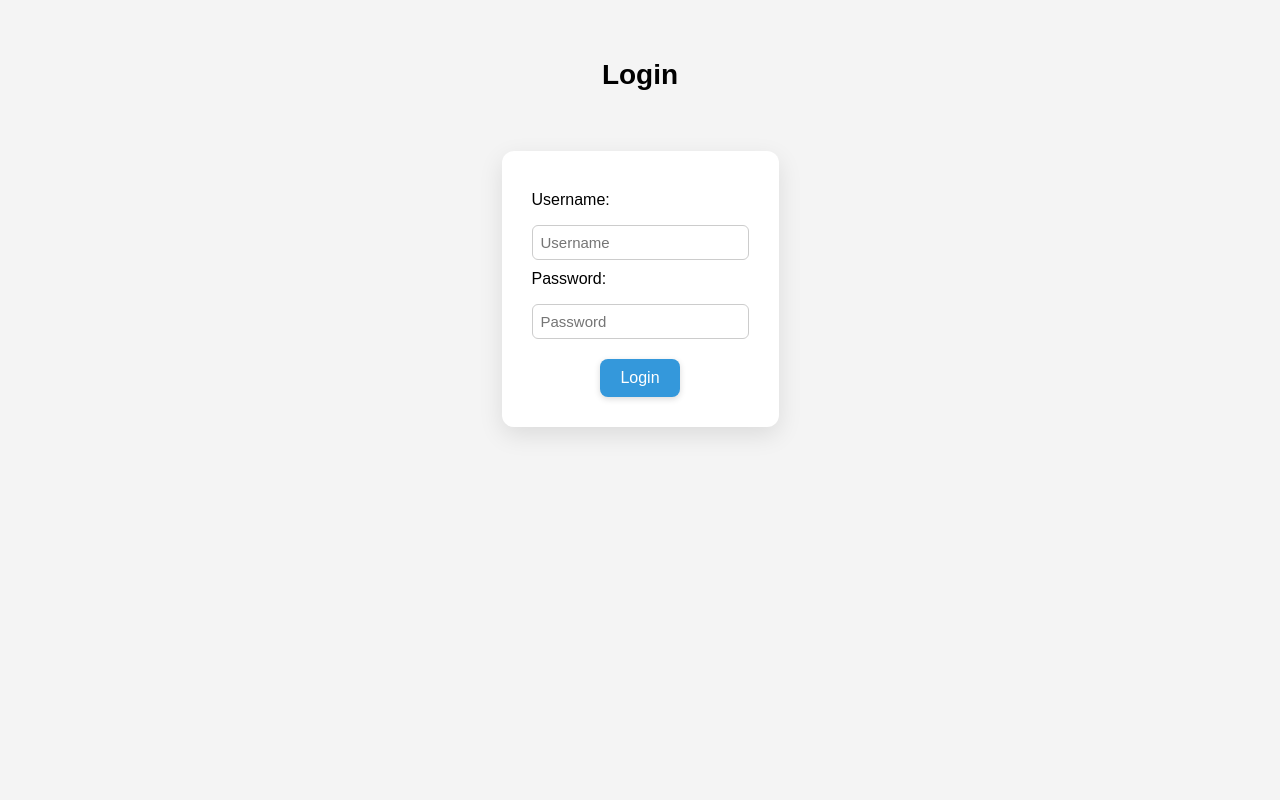
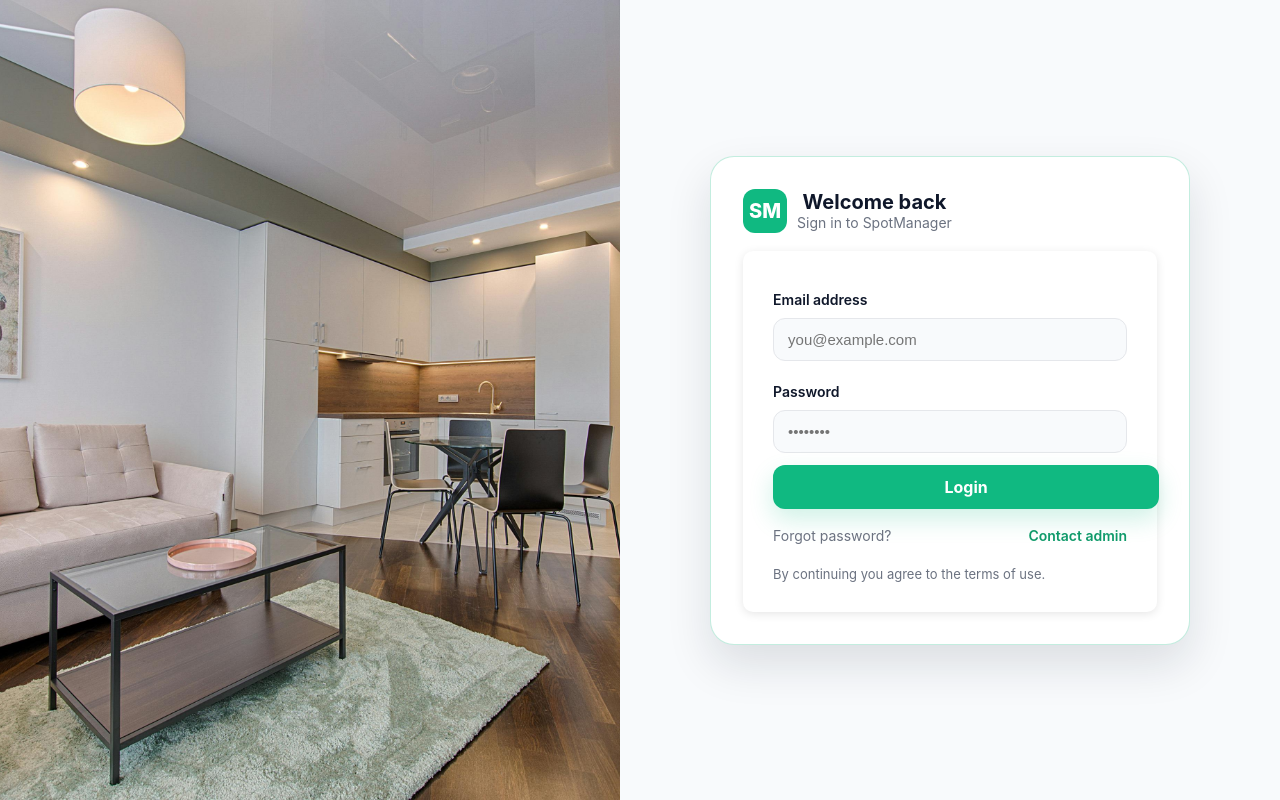
Before and after one commit to adam-hustl/spotmanager, a website: page views/index.html in a window 1280 px wide. Drawn offline with Linux system fonts and the light colour scheme.

Commit message:
styled the login page

```diff
--- a/views/index.html
+++ b/views/index.html
@@ -8,51 +8,149 @@
   <link rel="manifest" href="/manifest.json" />
   <meta name="theme-color" content="#007bff" />
   <link rel="icon" href="/favicon.ico">
-
-
-
-
-
+  <style>
+    :root {
+      --accent: #10b981;
+      --accent-dark: #0f9a6a;
+      --muted: #6b7280;
+      --border: rgba(16, 185, 129, 0.25);
+      --bg: #f8fafc;
+    }
+    * { box-sizing: border-box; }
+    html, body { width: 100%; height: 100%; margin: 0; padding: 0; }
+    body {
+      margin: 0;
+      font-family: "Inter", -apple-system, BlinkMacSystemFont, "Segoe UI", sans-serif;
+      background: var(--bg);
+      color: #0f172a;
+      min-height: 100vh;
+      width: 100vw;
+      overflow: hidden;
+    }
+    .layout {
+      display: flex;
+      width: 100vw;
+      height: 100vh;
+    }
+    .hero {
+      background: url('/login-hero.jpg') center/cover no-repeat;
+      height: 100%;
+      width: 100%;
+      margin: 0;
+      padding: 0;
+      flex: 1.1;
+    }
+    .panel {
+      display: flex;
+      align-items: center;
+      justify-content: center;
+      padding: 48px;
+      height: 100%;
+      flex: 1;
+    }
+    .card {
+      width: min(480px, 100%);
+      background: #fff;
+      border: 1px solid var(--border);
+      border-radius: 24px;
+      box-shadow: 0 20px 45px rgba(15,23,42,0.12);
+      padding: 32px;
+    }
+    .brand {
+      display: flex;
+      align-items: center;
+      gap: 10px;
+      margin-bottom: 14px;
+    }
+    .brand-mark {
+      height: 44px; width: 44px;
+      border-radius: 12px;
+      background: var(--accent);
+      display: grid; place-items: center;
+      color: #fff; font-weight: 800; font-size: 20px;
+    }
+    .brand h1 { margin: 0; font-size: 20px; }
+    .muted { color: var(--muted); font-size: 14px; }
+    .login-form { margin-top: 18px; display: grid; gap: 12px; }
+    .login-form label { font-weight: 600; font-size: 14px; }
+    .login-form input {
+      width: 100%;
+      padding: 12px 14px;
+      border-radius: 12px;
+      border: 1px solid #e5e7eb;
+      background: #f8fafc;
+      font-size: 15px;
+    }
+    .login-form input:focus {
+      outline: 2px solid rgba(16,185,129,0.3);
+      border-color: var(--accent);
+      background: #fff;
+    }
+    .btn {
+      width: 100%;
+      padding: 12px 16px;
+      border-radius: 12px;
+      border: none;
+      background: var(--accent);
+      color: #fff;
+      font-weight: 700;
+      cursor: pointer;
+      box-shadow: 0 10px 24px rgba(16,185,129,0.2);
+    }
+    .btn:hover { background: var(--accent-dark); }
+    .links { display: flex; justify-content: space-between; align-items: center; margin-top: 6px; font-size: 14px; }
+    .links a { color: var(--accent-dark); text-decoration: none; font-weight: 600; }
+    .links a:hover { text-decoration: underline; }
+    .helper { margin-top: 10px; font-size: 13px; color: var(--muted); }
+    @media (max-width: 900px) {
+      body { grid-template-columns: 1fr; }
+      .hero { display: none; }
+      .panel { padding: 32px 20px; }
+    }
+  </style>
 </head>
 <body>
-  <h1>Login</h1>
+  <div class="layout">
+    <div class="hero" aria-hidden="true"></div>
+    <div class="panel">
+      <div class="card">
+        <div class="brand">
+          <div class="brand-mark">SM</div>
+          <div>
+            <h1>Welcome back</h1>
+            <div class="muted">Sign in to SpotManager</div>
+          </div>
+        </div>
 
+      <form action="/login" method="POST" class="login-form">
+        <div id="loginError" class="muted" style="color:#b91c1c; display:none;">Login failed. Please try again.</div>
+        <div>
+          <label for="username">Email address</label>
+          <input type="text" id="username" name="username" placeholder="you@example.com" required />
+        </div>
+        <div>
+          <label for="password">Password</label>
+          <input type="password" id="password" name="password" placeholder="••••••••" required />
+        </div>
+        <button type="submit" class="btn">Login</button>
+        <div class="links">
+          <span class="muted">Forgot password?</span>
+          <a href="#">Contact admin</a>
+        </div>
+        <div class="helper">By continuing you agree to the terms of use.</div>
+      </form>
 
-  <!-- Install PWA UI -->
-<div id="installBox" style="display:none; margin: 12px 0;">
-  <button id="installBtn" class="button-add-booking">Install app</button>
-</div>
-
-<!-- iOS “Add to Home Screen” helper (shown only on iOS Safari) -->
-<div id="iosA2HS" style="display:none; margin: 12px 0; font-size: 0.95em;">
-  <span>To install the app: tap <strong>Share</strong> → <strong>Add to Home Screen</strong>.</span>
-</div>
-
-
-
-
-
-<script>
-  const params = new URLSearchParams(window.location.search);
-  if (params.get('error') === '1') {
-    const errorDiv = document.createElement('div');
-    errorDiv.textContent = 'Login failed. Please try again.';
-    errorDiv.style.color = 'red';
-    errorDiv.style.marginBottom = '10px';
-    document.body.insertBefore(errorDiv, document.querySelector('form'));
-  }
-</script>
-
-
-  <form action="/login" method="POST" class="modal-container">
-    <label for="username">Username:</label>
-    <input type="text" id="username" name="username" placeholder="Username" required class="input-field" /><br />
-
-    <label for="password">Password:</label>
-    <input type="password" id="password" name="password" placeholder="Password" required class="input-field" /><br />
-
-    <button type="submit" class="button-add-booking">Login</button>
-  </form>
+      <!-- Install PWA UI -->
+      <div id="installBox" style="display:none; margin: 16px 0;">
+        <button id="installBtn" class="btn" style="background:#0ea5e9; box-shadow:0 10px 24px rgba(14,165,233,0.2);">Install app</button>
+      </div>
+      <!-- iOS “Add to Home Screen” helper -->
+      <div id="iosA2HS" style="display:none; margin: 12px 0; font-size: 0.95em;" class="muted">
+        To install: tap <strong>Share</strong> → <strong>Add to Home Screen</strong>.
+      </div>
+    </div>
+    </div>
+  </div>
 
 
   <script>
@@ -61,10 +159,12 @@
       .then(() => console.log('Service Worker Registered!'))
       .catch((error) => console.error('Service Worker Registration Failed:', error));
   }
-</script>
+  const params = new URLSearchParams(window.location.search);
+  if (params.get('error') === '1') {
+    const err = document.getElementById('loginError');
+    if (err) err.style.display = 'block';
+  }
 
-
-<script>
   (function () {
     // Basic platform checks
     const isStandalone = window.matchMedia('(display-mode: standalone)').matches || window.navigator.standalone;
```
Also changed, not shown: server.js (+0 -25 lines), public/login-hero.jpg (added), 1 other file.
